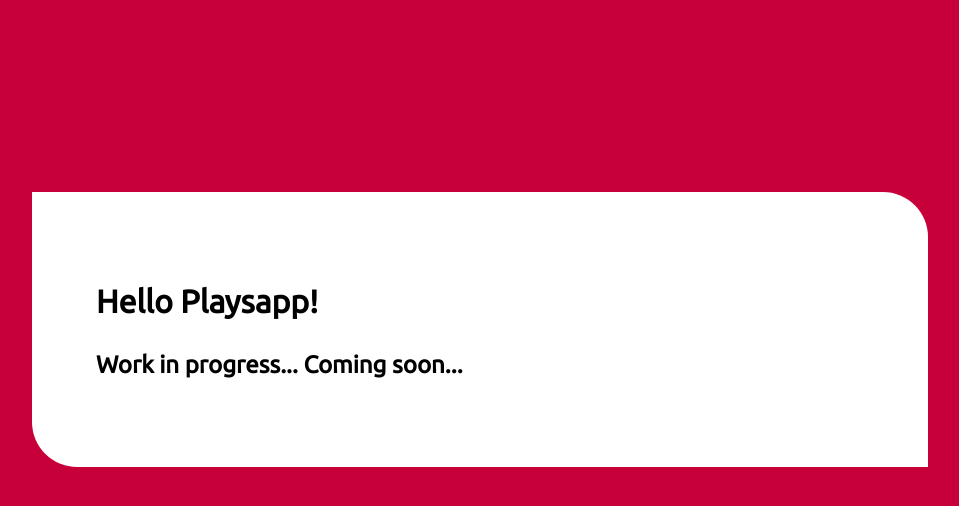
After one commit to ivanelisandro/IzzyWishlist, a Django app: page /ps in a window 1280 px wide. The commit adds this page. Shown: the top 506 px of the page, without its empty margins (160-1119 px from the left). Run offline with Django 3.2, Linux system fonts and the light colour scheme.

Commit message:
ADDED: Created an initial view. For testing purposes only.

```diff
--- a/source_code/izzywishlist/izzywishlist/settings.py
+++ b/source_code/izzywishlist/izzywishlist/settings.py
@@ -37,6 +37,7 @@
     'django.contrib.sessions',
     'django.contrib.messages',
     'django.contrib.staticfiles',
+    'playsapp',
 ]
 
 MIDDLEWARE = [
@@ -113,3 +114,4 @@
 # https://docs.djangoproject.com/en/2.2/howto/static-files/
 
 STATIC_URL = '/static/'
+STATICFILES_DIRS = [os.path.join(BASE_DIR, "static")]
--- a/source_code/izzywishlist/izzywishlist/urls.py
+++ b/source_code/izzywishlist/izzywishlist/urls.py
@@ -13,8 +13,13 @@
     1. Import the include() function: from django.urls import include, path
     2. Add a URL to urlpatterns:  path('blog/', include('blog.urls'))
 """
-from django.contrib import admin
+from django.conf import settings
+from django.conf.urls.static import static
 from django.urls import path
+from playsapp.views import PSView
 
 urlpatterns = [
+    path('ps', PSView.as_view()),
 ]
+
+urlpatterns += static(settings.STATIC_URL)
--- a/source_code/izzywishlist/playsapp/templates/playsapp/base.html
+++ b/source_code/izzywishlist/playsapp/templates/playsapp/base.html
@@ -1,5 +1,9 @@
 <!DOCTYPE html>
 <html lang="en">
+  <head>
+    <meta charset="utf-8">
+    <title>Izzy Wishlist</title>
+  </head>
   <body>
     {% load static %}
     <link rel="stylesheet" href="{% static 'css/base.css' %}">
--- /dev/null
+++ b/source_code/izzywishlist/playsapp/templates/playsapp/index.html
@@ -0,0 +1,5 @@
+{% extends "playsapp/base.html" %}
+{% block content %}
+  <h1>Hello Playsapp!</h1>
+  <h2>Work in progress... Coming soon...</h2>
+{% endblock %}
--- a/source_code/izzywishlist/playsapp/views.py
+++ b/source_code/izzywishlist/playsapp/views.py
@@ -1,3 +1,7 @@
 from django.shortcuts import render
+from django.views import View
 
-# Create your views here.
+
+class PSView(View):
+    def get(self, request, *args, **kwargs):
+        return render(request, 'playsapp/index.html', context={})
```
